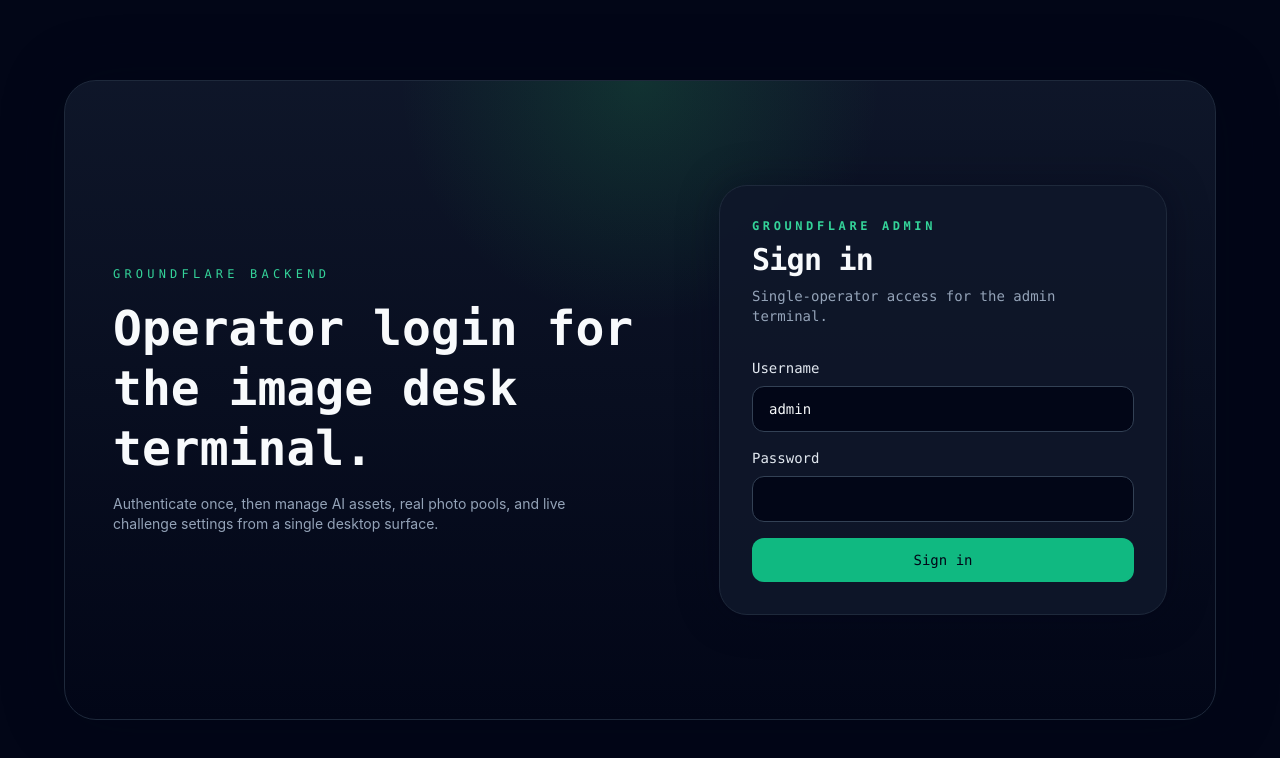
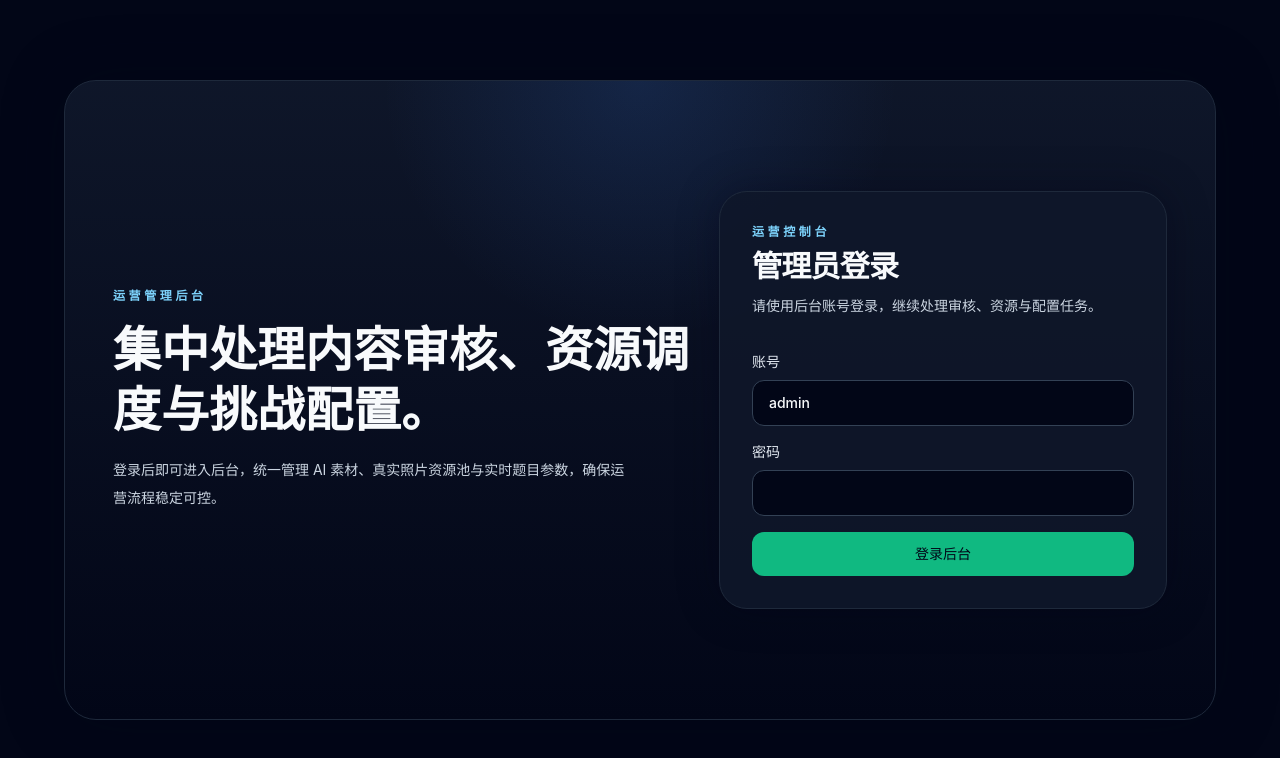
Before and after one commit to vmomenv/Am-I-Real, a Next.js app: page /admin/login in a window 1280 px wide. Shown: the top 758 px of the page. Built offline with nearby package versions, Linux system fonts and the light colour scheme; no server answers.

Commit message:
feat: localize admin login to Chinese

```diff
--- a/app/admin/login/page.tsx
+++ b/app/admin/login/page.tsx
@@ -3,14 +3,14 @@ import { AdminLoginForm } from '@/src/components/admin/AdminLoginForm';
 export default function AdminLoginPage() {
   return (
     <main className="min-h-screen bg-slate-950 px-6 py-20 text-slate-50">
-      <div className="mx-auto flex min-h-[calc(100vh-10rem)] w-full max-w-6xl items-center justify-center rounded-[32px] border border-slate-800 bg-[radial-gradient(circle_at_top,_rgba(34,197,94,0.16),_transparent_28%),linear-gradient(180deg,_rgba(15,23,42,0.95),_rgba(2,6,23,0.98))] p-8 shadow-[0_0_60px_rgba(2,6,23,0.45)] lg:justify-between lg:p-12">
+      <div className="mx-auto flex min-h-[calc(100vh-10rem)] w-full max-w-6xl items-center justify-center rounded-[32px] border border-slate-800 bg-[radial-gradient(circle_at_top,_rgba(59,130,246,0.14),_transparent_30%),linear-gradient(180deg,_rgba(15,23,42,0.96),_rgba(2,6,23,0.98))] p-8 shadow-[0_0_60px_rgba(2,6,23,0.45)] lg:justify-between lg:p-12">
         <div className="hidden max-w-xl space-y-4 lg:block">
-          <p className="font-mono text-xs uppercase tracking-[0.35em] text-emerald-400">Groundflare backend</p>
-          <h1 className="font-mono text-5xl font-semibold leading-tight text-slate-50">
-            Operator login for the image desk terminal.
+          <p className="text-xs font-semibold tracking-[0.3em] text-sky-300">运营管理后台</p>
+          <h1 className="text-5xl font-semibold leading-tight text-slate-50">
+            集中处理内容审核、资源调度与挑战配置。
           </h1>
-          <p className="max-w-lg text-sm text-slate-400">
-            Authenticate once, then manage AI assets, real photo pools, and live challenge settings from a single desktop surface.
+          <p className="max-w-lg text-sm leading-7 text-slate-300">
+            登录后即可进入后台，统一管理 AI 素材、真实照片资源池与实时题目参数，确保运营流程稳定可控。
           </p>
         </div>
         <AdminLoginForm />
--- a/src/components/admin/AdminLoginForm.tsx
+++ b/src/components/admin/AdminLoginForm.tsx
@@ -66,7 +66,7 @@ export function AdminLoginForm() {
           const payload = (await response.json()) as unknown;
 
           if (!response.ok) {
-            setErrorMessage(getErrorMessage(payload) ?? 'Login failed.');
+            setErrorMessage(getErrorMessage(payload) ?? '登录失败，请重试。');
             return;
           }
 
@@ -76,7 +76,7 @@ export function AdminLoginForm() {
           router.refresh();
         })
         .catch(() => {
-          setErrorMessage('Login failed.');
+          setErrorMessage('登录失败，请重试。');
         });
     });
   }
@@ -92,7 +92,7 @@ export function AdminLoginForm() {
     });
 
     if (!response.ok) {
-      setErrorMessage('Logout failed.');
+      setErrorMessage('退出失败，请重试。');
       return;
     }
 
@@ -101,18 +101,18 @@ export function AdminLoginForm() {
   }
 
   return (
-    <section className="w-full max-w-md rounded-[28px] border border-slate-800 bg-slate-900/90 p-8 font-mono shadow-[0_0_40px_rgba(2,6,23,0.35)]">
+    <section className="w-full max-w-md rounded-[28px] border border-slate-800 bg-slate-900/90 p-8 shadow-[0_0_40px_rgba(2,6,23,0.35)]">
       <div className="space-y-2">
-        <p className="text-xs font-semibold uppercase tracking-[0.3em] text-emerald-400">
-          Groundflare admin
+        <p className="text-xs font-semibold tracking-[0.3em] text-sky-300">
+          运营控制台
         </p>
-        <h1 className="text-3xl font-semibold tracking-tight text-slate-50">Sign in</h1>
-        <p className="text-sm text-slate-400">Single-operator access for the admin terminal.</p>
+        <h1 className="text-3xl font-semibold tracking-tight text-slate-50">管理员登录</h1>
+        <p className="text-sm leading-7 text-slate-300">请使用后台账号登录，继续处理审核、资源与配置任务。</p>
       </div>
 
       <form className="mt-8 space-y-4" onSubmit={handleSubmit}>
         <label className="block space-y-2 text-sm font-medium text-slate-200">
-          <span>Username</span>
+          <span>账号</span>
           <input
             autoComplete="username"
             className="w-full rounded-xl border border-slate-700 bg-slate-950 px-4 py-3 text-sm text-slate-50 outline-none transition focus:border-emerald-500"
@@ -122,7 +122,7 @@ export function AdminLoginForm() {
         </label>
 
         <label className="block space-y-2 text-sm font-medium text-slate-200">
-          <span>Password</span>
+          <span>密码</span>
           <input
             autoComplete="current-password"
             className="w-full rounded-xl border border-slate-700 bg-slate-950 px-4 py-3 text-sm text-slate-50 outline-none transition focus:border-emerald-500"
@@ -137,7 +137,7 @@ export function AdminLoginForm() {
           disabled={isPending}
           type="submit"
         >
-          {isPending ? 'Signing in...' : 'Sign in'}
+          {isPending ? '登录中...' : '登录后台'}
         </button>
       </form>
 
@@ -149,9 +149,9 @@ export function AdminLoginForm() {
 
       {sessionState?.authenticated ? (
         <div className="mt-4 rounded-xl border border-emerald-500/30 bg-emerald-500/10 px-4 py-3 text-sm text-emerald-200">
-          <p>Authenticated as {sessionState.user?.username}.</p>
+          <p>当前已登录账号：{sessionState.user?.username}</p>
           <button className="mt-3 cursor-pointer text-sm font-medium text-emerald-300 underline" onClick={handleLogout} type="button">
-            Sign out
+            退出登录
           </button>
         </div>
       ) : null}
```
Also changed, not shown: 1 other file (tests, documents, lock files or other folders).
